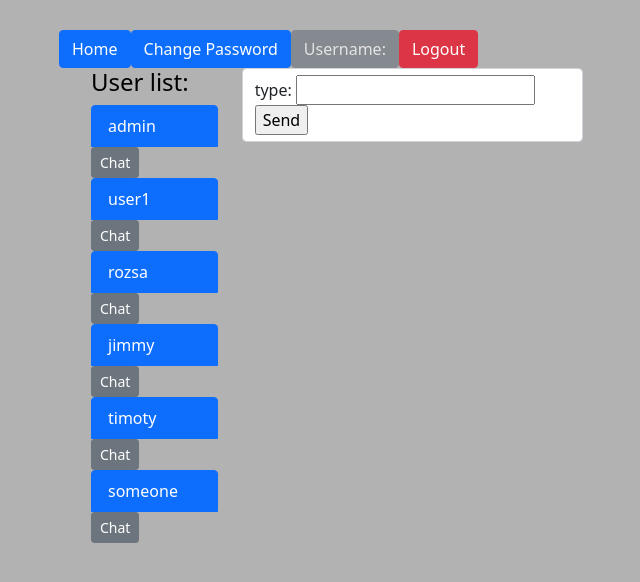
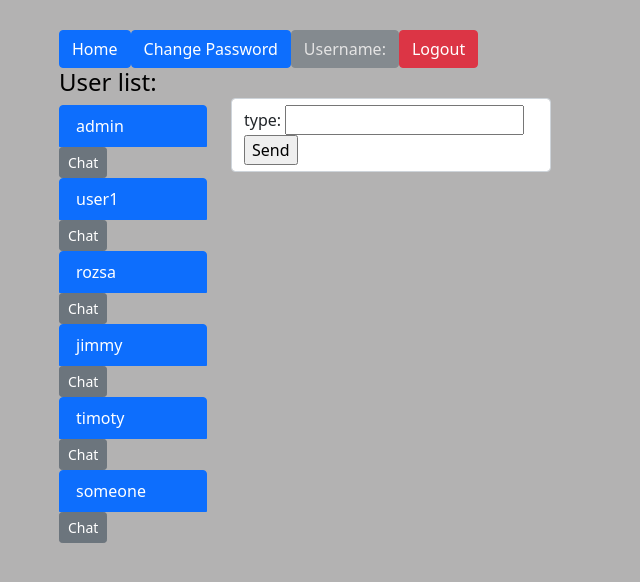
Before and after one commit to rozsanimrod/messenger, a Django app: page /room/11 in a window 1280 px wide. Shown: the top 582 px of the page, without its empty margins (13-653 px from the left). Run offline with Django 3.2, Linux system fonts and the light colour scheme; data comes from the database, SQL or seed files in the repository.

Commit message:
container

```diff
--- a/homepage/static/homepage/style.css
+++ b/homepage/static/homepage/style.css
@@ -27,3 +27,7 @@ article {
     margin-top: 40px;
     margin-bottom: 40px;
 }
+
+.column-message {
+    margin-top: 30px;
+}
--- a/homepage/templates/homepage/room.html
+++ b/homepage/templates/homepage/room.html
@@ -16,7 +16,7 @@
         <div class="row">
         <div class="col-4">
 
-                <ul>
+
                 <h4>User list:</h4>
                     {% for user in users %}
                         <li class="list-group">
@@ -28,10 +28,10 @@
                             <button class="btn btn-secondary btn-sm" type="submit">Chat</button></form>
                         </li>
                     {% endfor %}
-                </ul>
+
         </div>
 
-        <div class="col-8">
+        <div class="col-8 column-message">
             {% for message in messages %}
             <p class="form-control">{{ message.user }}: {{ message.text }}</p>
             {% endfor %}
```
